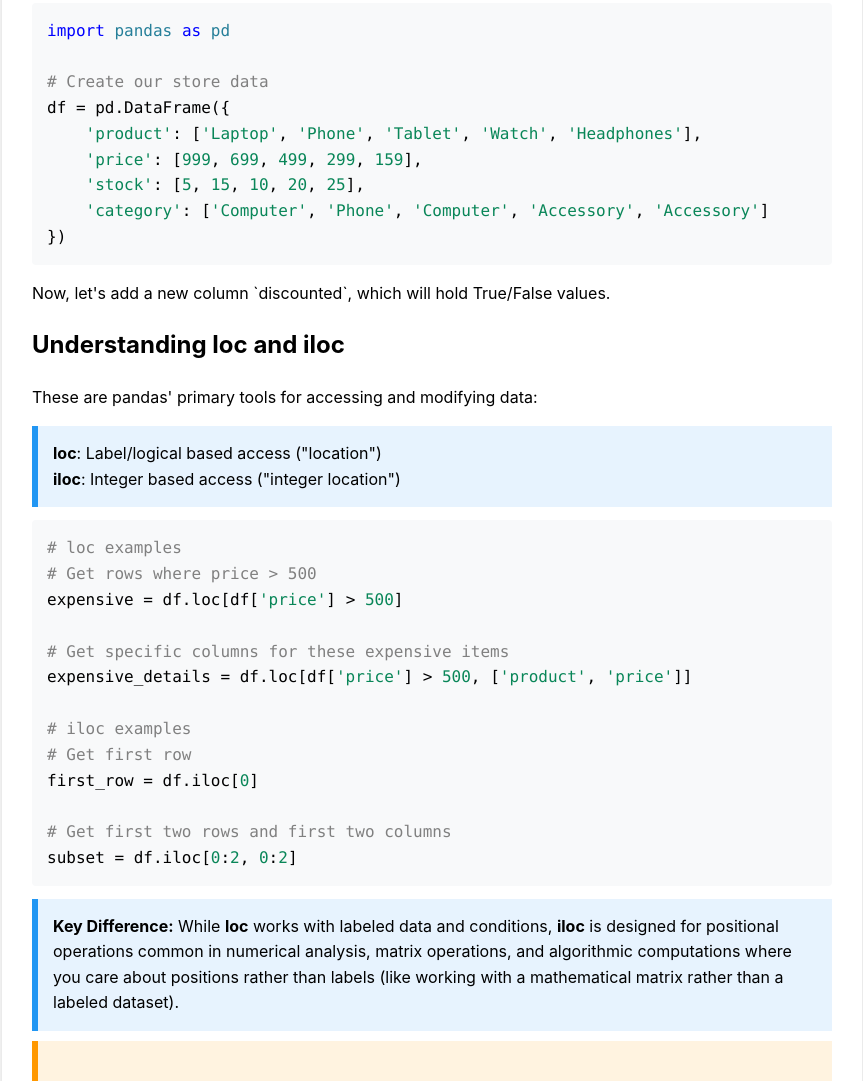
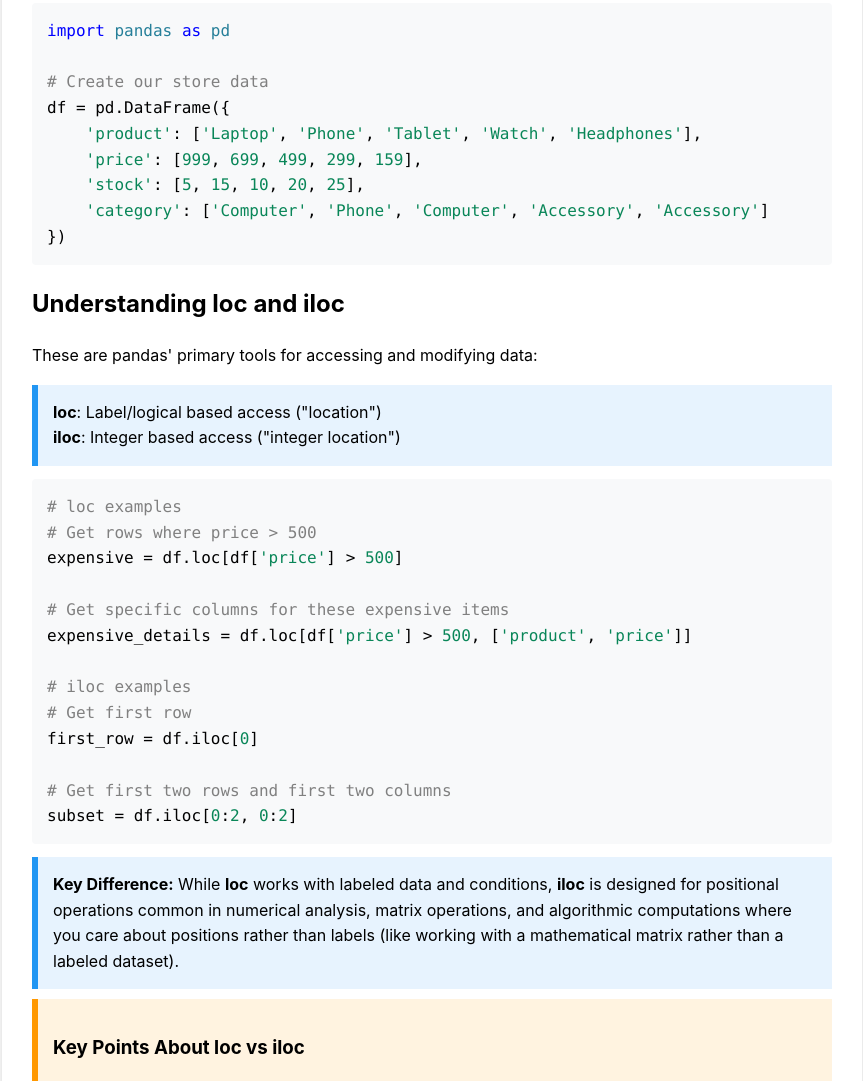
Before and after one commit to bobbyconnolly/pandas-intro, a plain HTML site: page index.html in a window 1280 px wide. Shown: the part 6087-7168 px from the top of the page, without its empty margins (208-1071 px from the left). Drawn offline with Linux system fonts and the light colour scheme.

Commit message:
Update index.html

```diff
--- a/index.html
+++ b/index.html
@@ -298,8 +298,6 @@ df = pd.DataFrame({
     <span class="py-str">'stock'</span>: [<span class="py-num">5</span>, <span class="py-num">15</span>, <span class="py-num">10</span>, <span class="py-num">20</span>, <span class="py-num">25</span>],
     <span class="py-str">'category'</span>: [<span class="py-str">'Computer'</span>, <span class="py-str">'Phone'</span>, <span class="py-str">'Computer'</span>, <span class="py-str">'Accessory'</span>, <span class="py-str">'Accessory'</span>]
 })</code></pre>
-
-<p>Now, let's add a new column `discounted`, which will hold True/False values.</p>
 
     <h2>Understanding loc and iloc</h2>
     <p>These are pandas' primary tools for accessing and modifying data:</p>
```
